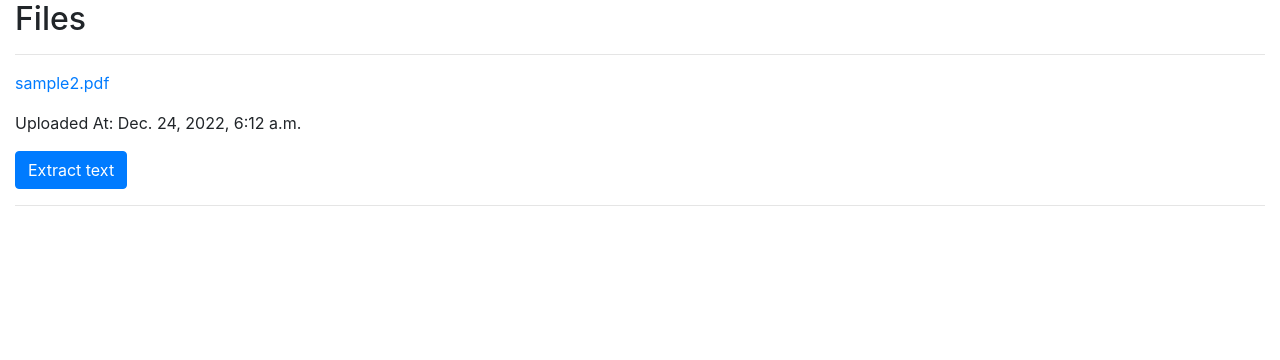
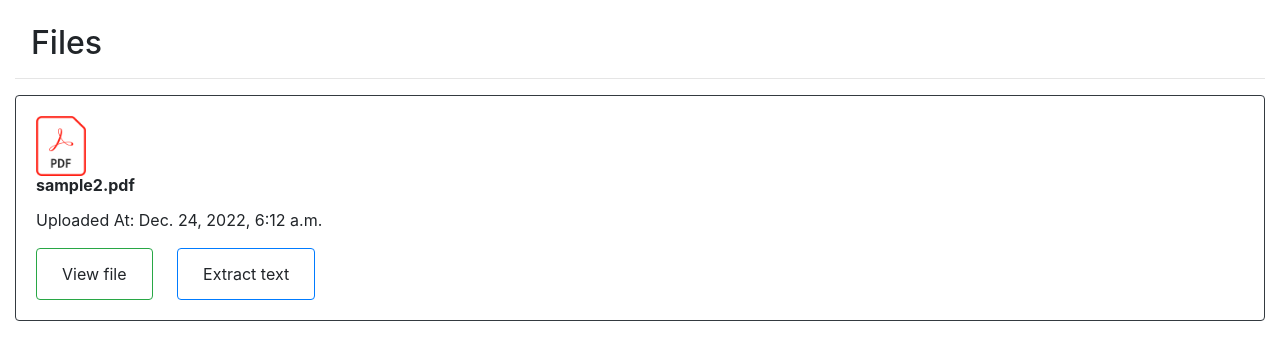
Before and after one commit to Sundeep220/Django_OCR, a Django app: page /files/ in a window 1280 px wide. Shown: the part 56-416 px from the top of the page. Run offline with Django 4.2, Linux system fonts and the light colour scheme; a user stored in the database is signed in; data comes from the database, SQL or seed files in the repository; both versions use the stored data as it was after the commit; some libraries are stand-ins or nearby versions.

Commit message:
Added function to view extracted text

```diff
--- a/base/templates/base/files.html
+++ b/base/templates/base/files.html
@@ -4,17 +4,25 @@
 
 
 <div class="container col-12 col-sm align-self-center">
-    <div >
-    <h2>Files</h2>
+    <h2 class="ml-3 mt-4">Files</h2>
     <hr>
 {% for doc in docs %}
 
-    <p ><a href="{{doc.fileURL}}">{{doc.file.name}}</a></p>
-    <p >Uploaded At: {{doc.uploaded_at}}</p>
+        <div class="card border-dark">
+            <!-- <img class="thumbnail" src="{% static 'images/pdflogo.png' %}"> -->
+            <div class="card-body">
+                <img class="card-img-left" src="{{doc.ImageURL}}" alt="Card image cap" width="50px" height="60px">
+                <h6 class="card-title"><strong>{{doc.file.name}}</strong></h6>
 
-    <a href="#" class="btn btn-primary">Extract text</a>
-    <hr>
-    {% endfor %}
-</div>
+                <p class="card-text">Uploaded At: {{doc.uploaded_at}}</p>
+                <button class="card-link btn btn-outline-success">
+                    <a class="btn" href="{{doc.fileURL}}">View file</a>
+                </button>
+                <button class="card-link btn btn-outline-primary">
+                <a href="{% url 'details' doc.id %}" class="btn">Extract text</a>
+                </button>
+            </div>
+        </div>
+        {% endfor %}
 </div>
 {% endblock %}
--- a/base/urls.py
+++ b/base/urls.py
@@ -7,4 +7,5 @@ urlpatterns = [
     path('register/', views.register, name="register"),
     path('logout/', views.logout_req, name="logout"),
     path('files/', views.files, name="files"),
+    path('details/<str:pk>/', views.textDetailedView,name="details")
 ]
--- a/ocr/settings.py
+++ b/ocr/settings.py
@@ -120,7 +120,7 @@ STATIC_URL = '/static/'
 STATIC_ROOT = os.path.join(BASE_DIR, 'static')
 
 MEDIA_URL = '/media/'
-MEDIA_ROOT = os.path.join(BASE_DIR, 'media')
+MEDIA_ROOT = os.path.join(BASE_DIR, 'static/media')
 
 # Default primary key field type
 # https://docs.djangoproject.com/en/4.1/ref/settings/#default-auto-field
```
Also changed, not shown: base/templates/base/form.html (+6 -2 lines), base/templates/base/text.html (added, +20 -0 lines), db.sqlite3, static/media/pdflogo.png (added), 5 other files.
